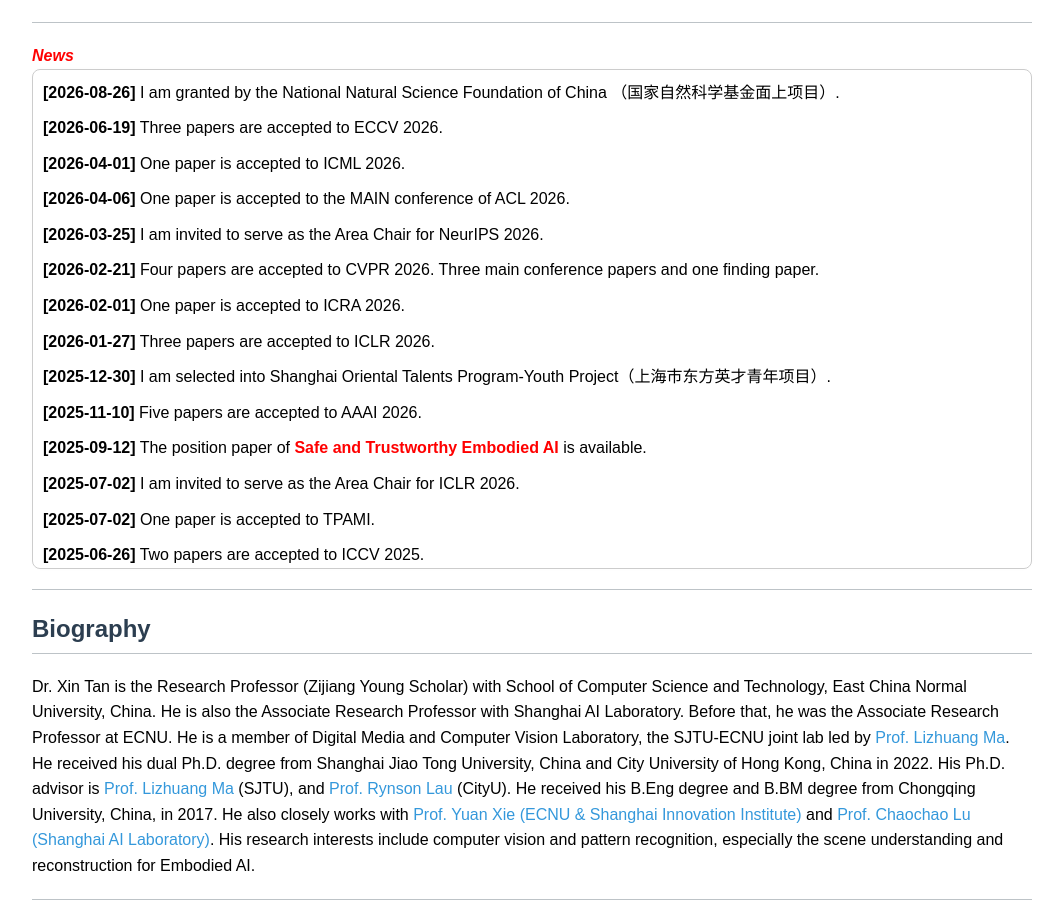
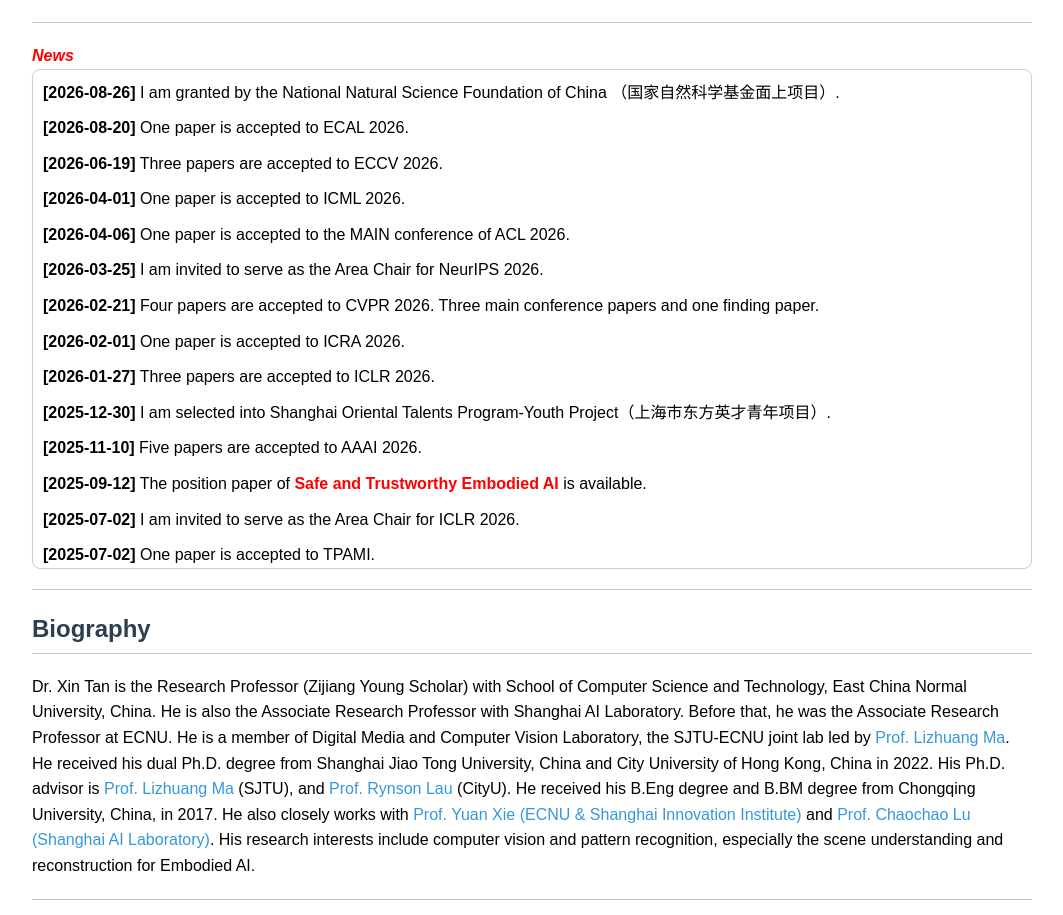
Before and after one commit to tanxincs/tanxincs.github.io, a plain HTML site: page index.html in a window 1280 px wide. Shown: the part 850-1765 px from the top of the page, without its empty margins (108-1171 px from the left). Drawn offline with Linux system fonts and the light colour scheme.

Commit message:
Update index.html

```diff
--- a/index.html
+++ b/index.html
@@ -291,6 +291,7 @@
 		<font color="red"><strong><em>News</em></strong></font>
 		<div class="news-container">
 			<div class="news-item"><strong>[2026-08-26]</strong> I am granted by the National Natural Science Foundation of China （国家自然科学基金面上项目）.</div>
+			<div class="news-item"><strong>[2026-08-20]</strong> One paper is accepted to ECAL 2026.</div>
 			<div class="news-item"><strong>[2026-06-19]</strong> Three papers are accepted to ECCV 2026.</div>
 			<div class="news-item"><strong>[2026-04-01]</strong> One paper is accepted to ICML 2026.</div>
 			<div class="news-item"><strong>[2026-04-06]</strong> One paper is accepted to the MAIN conference of ACL 2026.</div>
```
